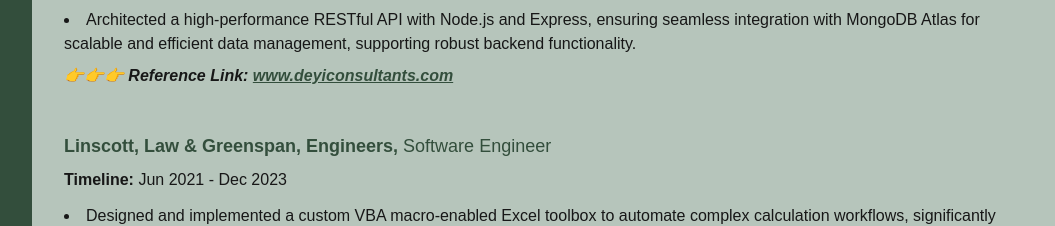
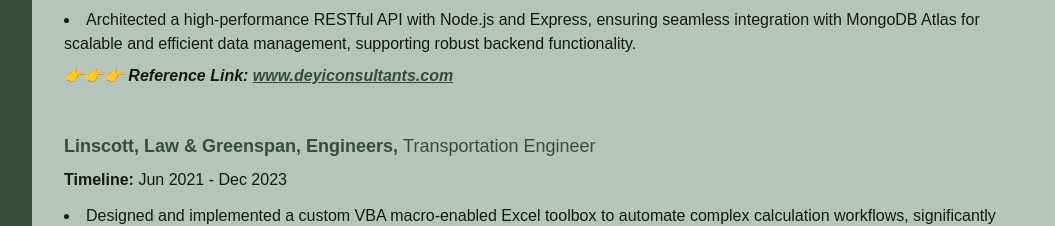
Before and after one commit to yli-yanchen/Yissite, a Next.js app: page / in a window 1280 px wide. Shown: the part 1960-2186 px from the top of the page, without its empty margins (224-1279 px from the left). Built offline with nearby package versions, Linux system fonts and the light colour scheme.

Commit message:
trans in LLG

```diff
--- a/app/page.tsx
+++ b/app/page.tsx
@@ -415,7 +415,7 @@ export default function Home() {
             <div>
               <h3 className='text-lg py-1 font-bold text-primary'>
                 Linscott, Law & Greenspan, Engineers,{' '}
-                <span className='font-normal'>Software Engineer</span>
+                <span className='font-normal'>Transportation Engineer</span>
               </h3>
               <p className='text-md py-1'>
                 <span className='font-bold'>Timeline: </span>Jun 2021 - Dec 2023
```
